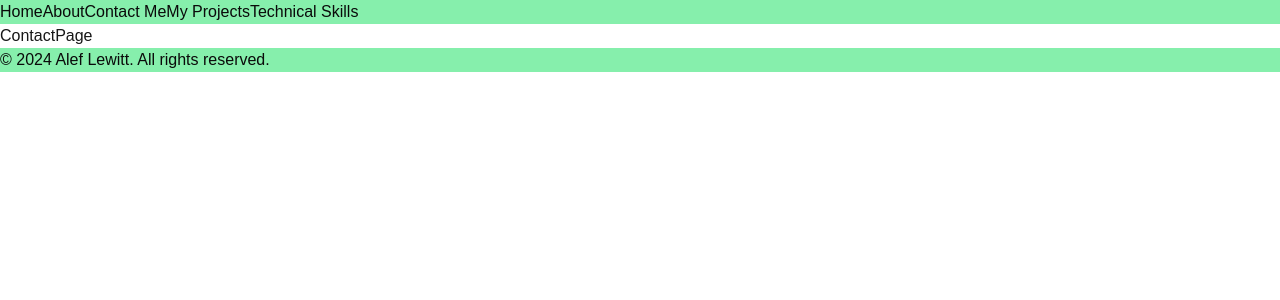
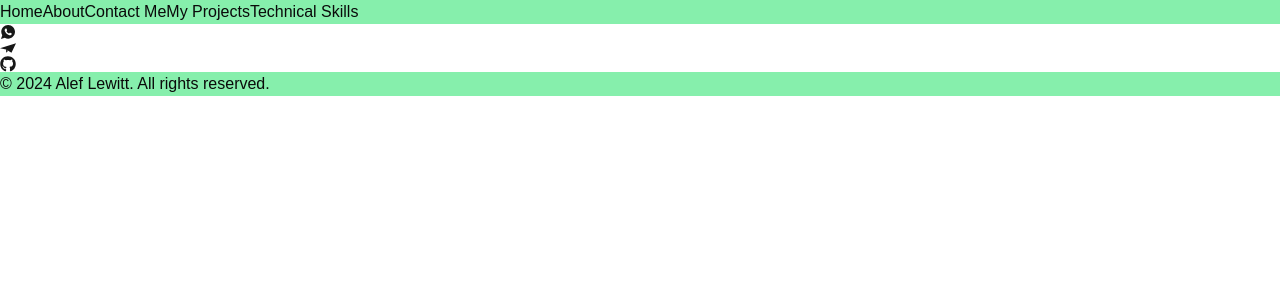
Before and after one commit to Alef5750/alefolio, a Next.js app: page /contact in a window 1280 px wide. Shown: the top 300 px of the page. Built offline with nearby package versions, Linux system fonts and the light colour scheme.

Commit message:
IconLink component

```diff
--- a/src/app/contact/page.tsx
+++ b/src/app/contact/page.tsx
@@ -1,7 +1,30 @@
+import Link from "next/link";
 import React from "react";
+import { FaGithub } from "react-icons/fa"; // Example icon from react-icons
+import { SiMinutemailer } from "react-icons/si";
+import { IoLogoWhatsapp } from "react-icons/io";
+import IconLink from "@/components/IconLink";
 
 const ContactPage = () => {
-  return <h1>ContactPage</h1>;
+  return (
+    <div className="flex flex-col items-center">
+      <IconLink
+        href="https://wa.me/+972549419450"
+        Icon={IoLogoWhatsapp}
+        size={{ width: 40, height: 40 }}
+      />
+      <IconLink
+        href="mailto:alewitt@gmail.com"
+        Icon={SiMinutemailer}
+        size={{ width: 40, height: 40 }}
+      />
+      <IconLink
+        href="https://github.com/Alef5750"
+        Icon={FaGithub}
+        size={{ width: 40, height: 40 }}
+      />
+    </div>
+  );
 };
 
 export default ContactPage;
--- a/src/app/layout.tsx
+++ b/src/app/layout.tsx
@@ -1,7 +1,7 @@
 import type { Metadata } from "next";
 import { Geist, Geist_Mono } from "next/font/google";
-import Header from "@/components/Header";
-import Footer from "@/components/Footer";
+import Header from "@/components/layout/Header";
+import Footer from "@/components/layout/Footer";
 // These styles apply to every route in the application
 import "./globals.css";
 
--- /dev/null
+++ b/src/components/IconLink.tsx
@@ -0,0 +1,20 @@
+import Link from "next/link";
+import React, { FC } from "react";
+
+interface IconLinkProps {
+  href: string;
+  size: { width: number; height: number };
+  Icon: React.ComponentType<React.SVGProps<SVGSVGElement>>;
+}
+const IconLink: FC<IconLinkProps> = ({ href, size, Icon }) => {
+  return (
+    <Link
+      className=" text-green-300 hover:text-green-500 transition-colors duration-300"
+      href={href}
+    >
+      <Icon className={`w-${size.width} h-${size.height}`} />
+    </Link>
+  );
+};
+
+export default IconLink;
```
Also changed, not shown: package.json (+6 -5 lines), src/components/layout/Footer.tsx (renamed from src/components/Footer.tsx), src/components/layout/Header.tsx (renamed from src/components/Header.tsx), 2 other files (tests, documents, lock files or other folders).
